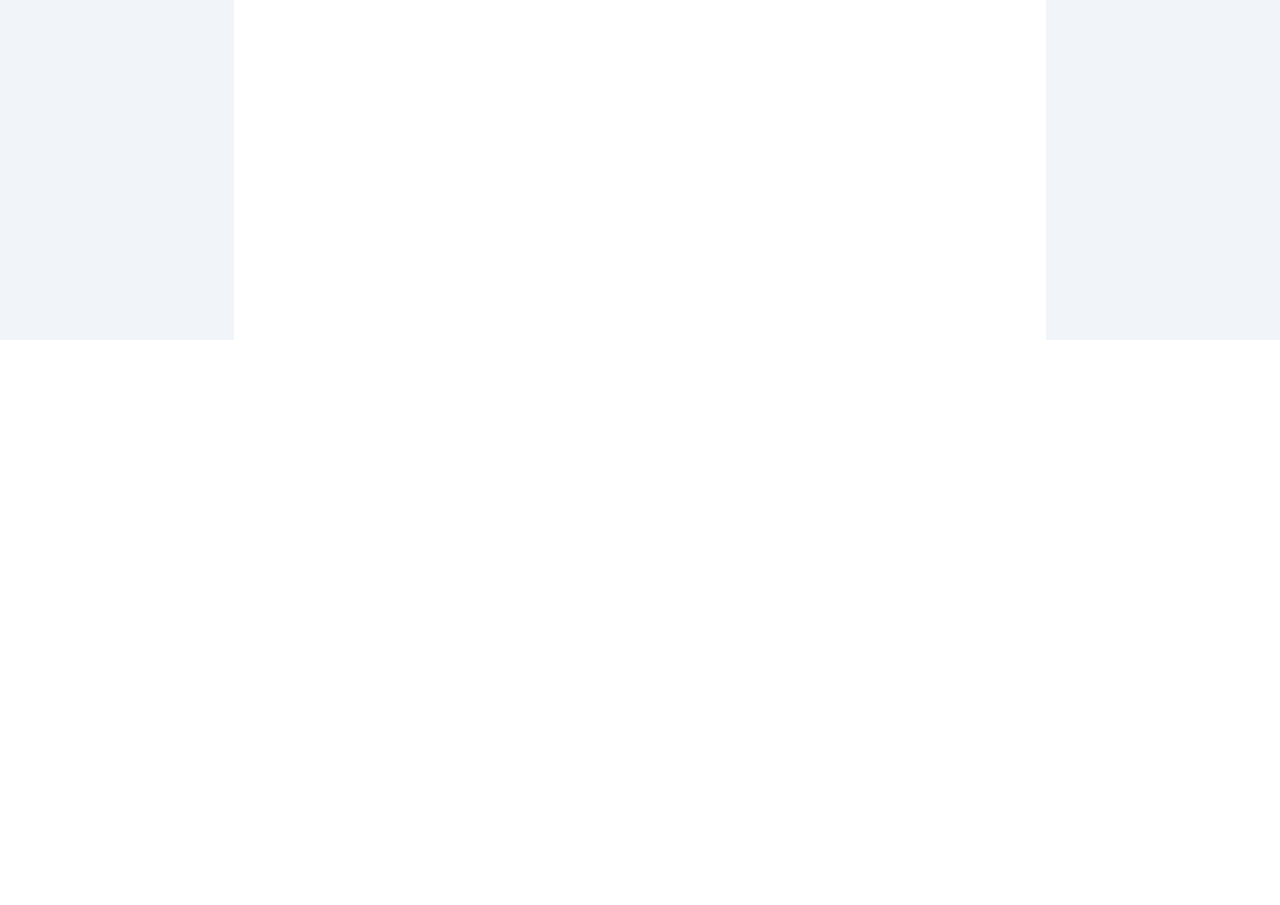
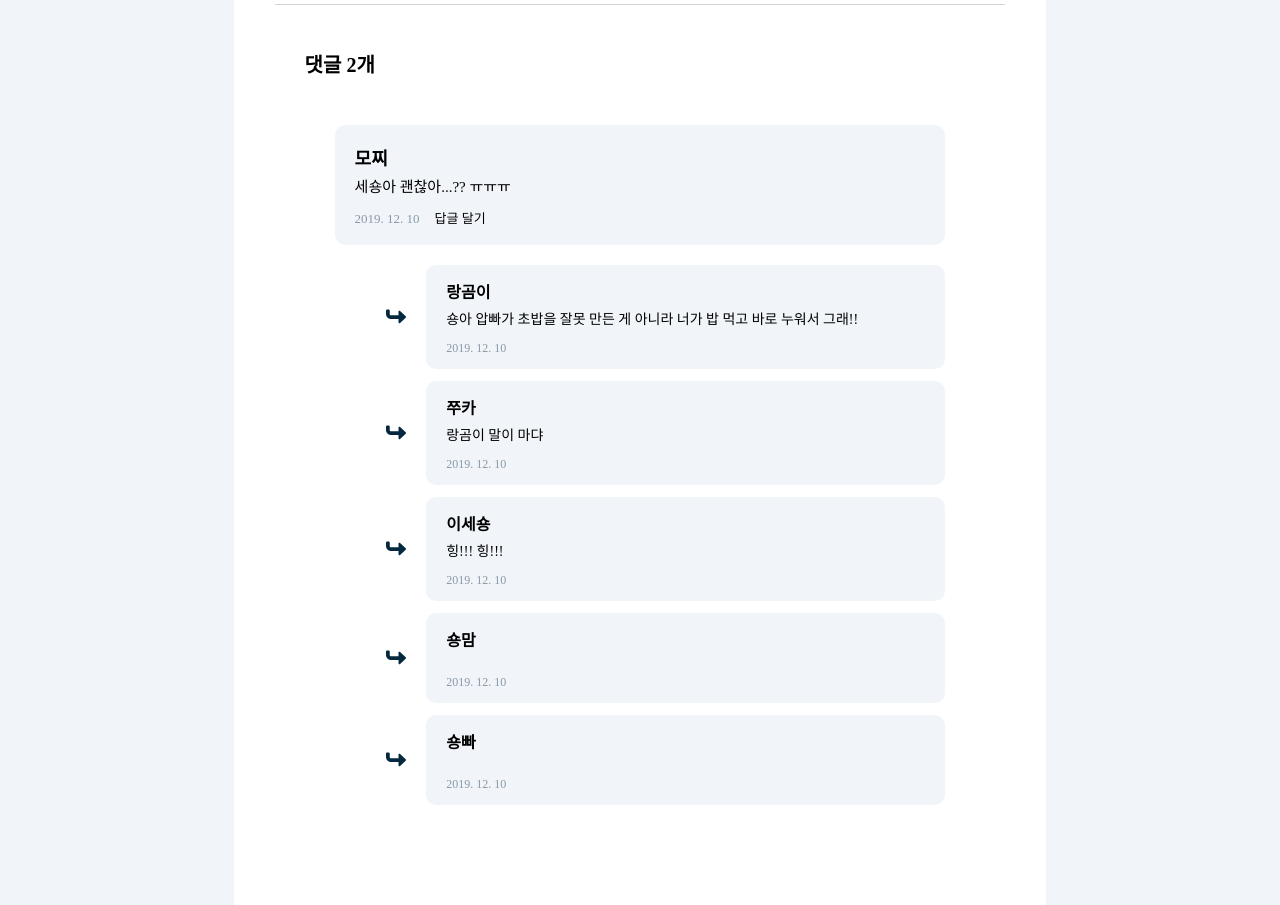
Before and after one commit to KGU-TurtleDoctor/POKEMEDI-Client, a React (Vite) app: page /detail in a window 1280 px wide. Shown: the part 460-1365 px from the top of the page. Before the commit the page ends 800 px from the top, so only its background shows below. Built offline with nearby package versions, Linux system fonts and the light colour scheme; no server answers.

Commit message:
feat: 댓글 및 답글 리스트 UI 구현 완료

```diff
--- a/src/assets/svg/icon.js
+++ b/src/assets/svg/icon.js
@@ -2,6 +2,8 @@ import IcCalendar from './ic_calendar.svg?react';
 import IcLogo from './ic_logo.svg?react';
 import IcSearch from './ic_search.svg?react';
 import IcSend from './ic_send.svg?react';
+import IcSendBlack from './ic_send_black.svg?react';
+import IcTurnUp from './ic_turn_up.svg?react';
 import IcUser from './ic_user.svg?react';
 
-export { IcCalendar, IcLogo, IcSearch, IcSend, IcUser };
+export { IcCalendar, IcLogo, IcSearch, IcSend, IcSendBlack, IcTurnUp, IcUser };
--- a/src/components/CommunityDetail/PostContainer.jsx
+++ b/src/components/CommunityDetail/PostContainer.jsx
@@ -1,8 +1,49 @@
-import React from 'react';
+import React, { useState } from 'react';
 import styled from 'styled-components';
-import { IcCalendar, IcUser } from '../../assets/svg/icon';
+import {
+  IcCalendar,
+  IcSendBlack,
+  IcTurnUp,
+  IcUser,
+} from '../../assets/svg/icon';
+
+const commentList = [
+  {
+    commentId: 12,
+    nickName: '김태완',
+    body: '새로 작성한 댓글입니다.',
+    time: '2024.04.16 20:45',
+    replies: [
+      {
+        replyId: 3,
+        body: '첫 답글입니다.',
+        time: '2024.04.16 20:48',
+        nickName: '김태완',
+      },
+      {
+        replyId: 4,
+        body: '두번째 답글입니다.',
+        time: '2024.04.16 20:48',
+        nickName: '김태완',
+      },
+    ],
+  },
+  {
+    commentId: 13,
+    nickName: '김태완',
+    body: '두번째 작성한 댓글입니다.',
+    time: '2024.04.16 20:46',
+    replies: [],
+  },
+];
 
 function PostContainer() {
+  const [isReplyMode, setIsReplyMode] = useState(false);
+
+  const handleClickReplyButton = () => {
+    setIsReplyMode(!isReplyMode);
+  };
+
   return (
     <PostContainerWrapper>
       <PostHeader>
@@ -23,6 +64,76 @@ function PostContainer() {
         아파오는거숑!!! 쇼옹이한테 문제가 생긴것같숑. 어떤 약을 먹어야 하숑???
         쇼옹이에게 댓글로 말해주숑. 기다리겟숑
       </PostBody>
+      <CommentSectionWrapper>
+        <CommentCount>{`댓글 ${commentList.length}개`}</CommentCount>
+        <CommentListWrapper>
+          <Comment>
+            <CommentWrapper>
+              <CommentWriter>모찌</CommentWriter>
+              <CommentContent>세숑아 괜찮아...?? ㅠㅠㅠ</CommentContent>
+              <BottomContainer>
+                <CommentDate>2019. 12. 10</CommentDate>
+                <ReplyButton onClick={handleClickReplyButton}>
+                  {isReplyMode ? '취소' : '답글 달기'}
+                </ReplyButton>
+              </BottomContainer>
+            </CommentWrapper>
+            <ReplyListWrapper>
+              <ReplyContainer>
+                <IcTurnRight />
+                <ReplyWrapper>
+                  <ReplyWriter>랑곰이</ReplyWriter>
+                  <ReplyContent>
+                    숑아 압빠가 초밥을 잘못 만든 게 아니라 너가 밥 먹고 바로
+                    누워서 그래!!
+                  </ReplyContent>
+                  <ReplyDate>2019. 12. 10</ReplyDate>
+                </ReplyWrapper>
+              </ReplyContainer>
+              <ReplyContainer>
+                <IcTurnRight />
+                <ReplyWrapper>
+                  <ReplyWriter>쭈카</ReplyWriter>
+                  <ReplyContent>랑곰이 말이 마댜</ReplyContent>
+                  <ReplyDate>2019. 12. 10</ReplyDate>
+                </ReplyWrapper>
+              </ReplyContainer>
+              <ReplyContainer>
+                <IcTurnRight />
+                <ReplyWrapper>
+                  <ReplyWriter>이세숑</ReplyWriter>
+                  <ReplyContent>힝!!! 힝!!!</ReplyContent>
+                  <ReplyDate>2019. 12. 10</ReplyDate>
+                </ReplyWrapper>
+              </ReplyContainer>
+              <ReplyContainer>
+                <IcTurnRight />
+                <ReplyWrapper>
+                  <ReplyWriter>숑맘</ReplyWriter>
+                  <ReplyContent></ReplyContent>
+                  <ReplyDate>2019. 12. 10</ReplyDate>
+                </ReplyWrapper>
+              </ReplyContainer>
+              <ReplyContainer>
+                <IcTurnRight />
+                <ReplyWrapper>
+                  <ReplyWriter>숑빠</ReplyWriter>
+                  <ReplyContent></ReplyContent>
+                  <ReplyDate>2019. 12. 10</ReplyDate>
+                </ReplyWrapper>
+              </ReplyContainer>
+            </ReplyListWrapper>
+            {isReplyMode && (
+              <ReplyInputWrapper>
+                <ReplyInput placeholder="답글을 입력해주세요" />
+                <SendButton>
+                  <IcSendBlack />
+                </SendButton>
+              </ReplyInputWrapper>
+            )}
+          </Comment>
+        </CommentListWrapper>
+      </CommentSectionWrapper>
     </PostContainerWrapper>
   );
 }
@@ -35,7 +146,7 @@ const PostContainerWrapper = styled.section`
   align-items: center;
 
   width: 100%;
-  height: 100%;
+  min-height: calc(100vh - 8rem);
 
   background-color: #ffffff;
 `;
@@ -104,7 +215,8 @@ const PostDateText = styled.p`
 
 const PostBody = styled.section`
   width: 90%;
-  padding: 5rem 0;
+  /* min-height: 40rem; */
+  padding: 5rem 1rem;
 
   font-size: 2rem;
   font-weight: 400;
@@ -112,16 +224,157 @@ const PostBody = styled.section`
   line-height: 140%;
 
   border-top: 0.1rem solid rgb(211, 211, 211);
+  border-bottom: 0.1rem solid rgb(211, 211, 211);
 `;
 
-const CommentWrapper = styled.article`
+const CommentSectionWrapper = styled.section`
   width: 90%;
-  padding: 5rem 0;
+  padding: 5rem 3rem;
+`;
 
+const CommentCount = styled.h2`
   font-size: 2rem;
-  font-weight: 400;
+  font-weight: 600;
+`;
 
-  line-height: 140%;
+const CommentListWrapper = styled.ul`
+  display: flex;
+  flex-direction: column;
+  row-gap: 3rem;
 
-  border-top: 0.1rem solid rgb(211, 211, 211);
+  width: 100%;
+  padding: 5rem 3rem;
 `;
+
+const Comment = styled.div``;
+
+const CommentWrapper = styled.li`
+  display: flex;
+  flex-direction: column;
+  justify-content: center;
+  row-gap: 1.2rem;
+
+  width: 100%;
+  padding: 2.5rem 2rem 2rem 2rem;
+
+  border-radius: 1rem;
+  background-color: #f1f5f9;
+`;
+
+const CommentWriter = styled.h3`
+  font-size: 1.8rem;
+  font-weight: 600;
+`;
+
+const CommentContent = styled.p`
+  width: 100%;
+
+  font-size: 1.5rem;
+
+  white-space: pre-wrap;
+`;
+
+const BottomContainer = styled.div`
+  display: flex;
+  column-gap: 1.5rem;
+
+  margin-top: 0.5rem;
+`;
+
+const CommentDate = styled.p`
+  color: #8898a7;
+  font-size: 1.3rem;
+`;
+
+const ReplyButton = styled.button`
+  font-size: 1.3rem;
+`;
+
+const ReplyListWrapper = styled.ul`
+  display: flex;
+  flex-direction: column;
+  row-gap: 1.2rem;
+
+  width: 100%;
+  margin-top: 2rem;
+`;
+
+const ReplyContainer = styled.li`
+  display: flex;
+  justify-content: flex-end;
+  align-items: center;
+  column-gap: 2rem;
+
+  width: 100%;
+`;
+
+const IcTurnRight = styled(IcTurnUp)`
+  width: 2rem;
+  height: 2rem;
+
+  rotate: 90deg;
+  fill: #04293f;
+`;
+
+const ReplyWrapper = styled.li`
+  display: flex;
+  flex-direction: column;
+  justify-content: center;
+  row-gap: 1.2rem;
+
+  width: 85%;
+
+  padding: 2rem 2rem 1.5rem 2rem;
+
+  border-radius: 1rem;
+  background-color: #f1f5f9;
+`;
+
+const ReplyWriter = styled.h3`
+  font-size: 1.6rem;
+  font-weight: 600;
+`;
+
+const ReplyContent = styled.p`
+  width: 100%;
+
+  font-size: 1.4rem;
+
+  white-space: pre-wrap;
+`;
+
+const ReplyDate = styled.p`
+  margin-top: 0.3rem;
+
+  color: #8898a7;
+  font-size: 1.2rem;
+`;
+
+const ReplyInputWrapper = styled.div`
+  display: flex;
+  justify-content: space-between;
+  align-items: center;
+
+  width: 100%;
+  height: 5rem;
+  padding: 0 1rem 0 2rem;
+  margin-top: 3rem;
+
+  border: 0.1rem solid black;
+  border-radius: 0.8rem;
+`;
+
+const ReplyInput = styled.input`
+  width: 90%;
+  height: 100%;
+
+  font-size: 1.5rem;
+
+  border: none;
+`;
+
+const SendButton = styled.button`
+  width: 4rem;
+  height: 4rem;
+  padding-top: 0.3rem;
+`;
--- a/src/pages/CommunityDetail.jsx
+++ b/src/pages/CommunityDetail.jsx
@@ -22,12 +22,11 @@ const CommunityDetailPageWrapper = styled.div`
   align-items: center;
 
   width: 100%;
-  height: 100vh;
 `;
 
 const CommunityDetailPageBodyWrapper = styled.div`
   width: 100%;
-  height: 100vh;
+  min-height: calc(100vh - 8rem);
   margin-top: 8rem;
   padding: 0 calc((100% - 81.2rem) / 2);
 
```
Also changed, not shown: src/assets/svg/ic_send_black.svg (added), src/assets/svg/ic_turn_up.svg (added), src/components/CommunityDetail/Comment.jsx (added).
